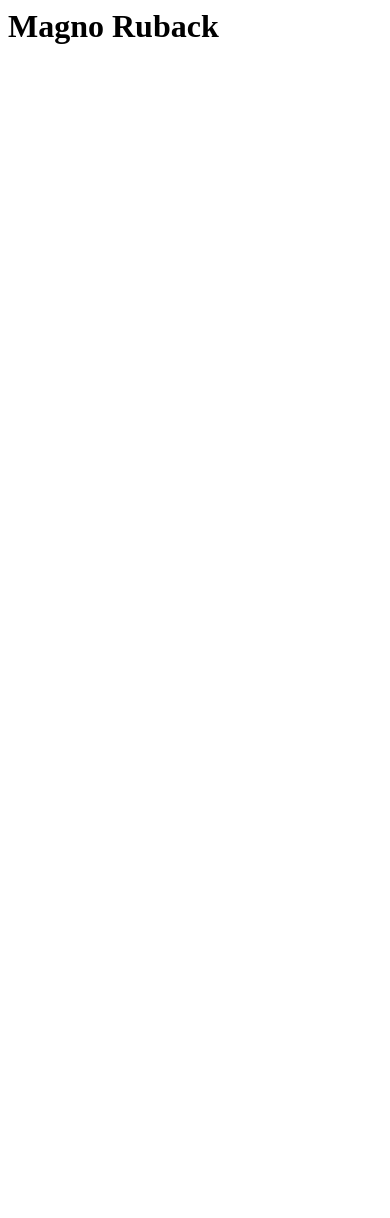
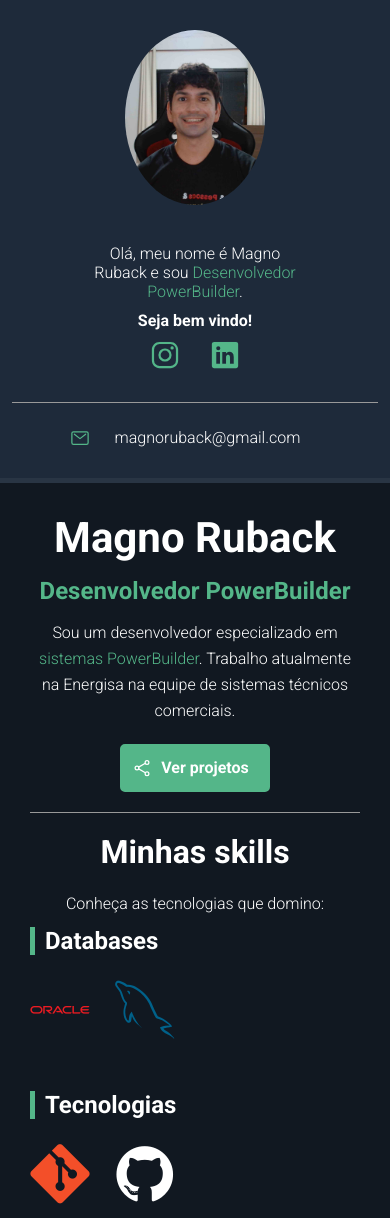
Before and after one commit to magno-ruback/magno-ruback.github.io, a plain HTML site: page index.html in a window 390 px wide. Before the commit the page ends 844 px from the top, so only its background shows below. Drawn offline with nearby package versions, Linux system fonts and the light colour scheme.

Commit message:
Finalizando o portfólio

```diff
--- /dev/null
+++ b/css/styles.css
@@ -0,0 +1,285 @@
+/* Reset */
+* {
+    padding: 0;
+    margin: 0;
+    font-family: 'Roboto', sans-serif;
+    box-sizing: border-box;
+  }
+
+  /* Variables */
+  :root {
+    --main-color: #54B689;
+    --main-text-color: #FFF;
+    --border-color: #999;
+    --bio-bg-color: #1E2A3A;
+    --bio-border-color: #293544;
+    --about-bg-color: #111821;
+  }
+
+  /* General */
+  .highlight {
+    color: var(--main-color);
+  }
+
+  /* Containers */
+  #container {
+    display: flex;
+    flex-direction: row;
+    color: var(--main-text-color);
+  }
+
+  #bio-container {
+    flex: 1 1 20%;
+    min-height: 100vh;
+    background-color: var(--bio-bg-color);
+    text-align: center;
+    padding: 30px 12px;
+    border-right: 5px solid var(--bio-border-color);
+  }
+
+  #about-container {
+    flex: 1 1 80%;
+    min-height: 100vh;
+    background-color: var(--about-bg-color);
+    padding: 50px;
+  }
+
+  /* Bio container */
+  #bio-container h2 {
+    margin-bottom: 25px;
+  }
+
+  #bio-container p {
+    margin-bottom: 20px;
+  }
+
+  #bio-container #welcome-text {
+    font-weight: bold;
+  }
+
+  #bio-image {
+    width: 140px;
+    height: 175px;
+    border-radius: 50%;
+    margin-bottom: 25px;
+  }
+
+  #social-container {
+    display: flex;
+    justify-content: center;
+    list-style: none;
+    border-bottom: 1px solid var(--border-color);
+    margin-bottom: 25px;
+    padding-bottom: 25px;
+  }
+
+  #social-container li {
+    flex: 1 1 0;
+    max-width: 60px;
+  }
+
+  #social-container li a {
+    color: var(--main-color);
+    font-size: 30px;
+  }
+
+  #email-container {
+    display: flex;
+    justify-content: center;
+  }
+
+  #email-container ion-icon,
+  #email-container a {
+    flex: 1 1 0;
+  }
+
+  #email-container a {
+    color: var(--main-text-color);
+    text-decoration: none;
+    max-width: 225px;
+  }
+
+  #email-container ion-icon {
+    color: var(--main-color);
+    font-size: 20px;
+    margin-right: 5px;
+    max-width: 20px;
+  }
+
+  /* about container */
+  #name {
+    font-size: 42px;
+    margin-bottom: 15px;
+  }
+
+  #title {
+    font-size: 24px;
+    margin-bottom: 15px;
+    font-weight: bold;
+  }
+
+  .description {
+    max-width: 75%;
+    margin-bottom: 10px;
+  }
+
+  #btn-projects {
+    font-weight: bold;
+    font-size: 16px;
+    color: var(--main-text-color);
+    background-color: var(--main-color);
+    border: 2px solid var(--main-color);
+    border-radius: 5px;
+    text-decoration: none;
+    transition: .5s;
+    margin: 25px 0;
+    padding: 12px 10px;
+    width: 150px;
+    text-align: center;
+    display: flex;
+  }
+
+  #btn-projects ion-icon,
+  #btn-projects span {
+    flex: 1 1 0;
+  }
+
+  #btn-projects ion-icon {
+    font-size: 20px;
+    max-width: 20px;
+  }
+
+  #btn-projects:hover {
+    background-color: transparent;
+  }
+
+  #skills-section-title {
+    border-top: 1px solid var(--border-color);
+    padding-top: 20px;
+    margin-bottom: 20px;
+    font-size: 32px;
+  }
+
+  #skills-container {
+    display: flex;
+    flex-wrap: wrap;
+    margin-top: 25px;
+  }
+
+  .skills-box {
+    flex: 1 1 33%;
+    max-width: 33%;
+    margin-bottom: 35px;
+  }
+
+  .skills-title {
+    font-size: 24px;
+    margin-bottom: 25px;
+    font-weight: bold;
+    padding-left: 10px;
+    border-left: 5px solid var(--main-color);
+  }
+
+  .skills-box i {
+    font-size: 45px;
+    margin-right: 10px;
+  }
+
+  /* Mobile */
+  @media(max-width: 450px) {
+
+    #container {
+      flex-direction: column;
+    }
+
+    #bio-container {
+      min-height: auto;
+      border-right: none;
+      border-bottom: 5px solid var(--bio-border-color);
+    }
+
+    #bio-container h2 {
+      display: none;
+    }
+
+    #bio-container p {
+      max-width: 60%;
+      margin: 10px auto;
+    }
+
+    #about-container {
+      text-align: center;
+      padding: 30px;
+    }
+
+    #about-container .description {
+      margin: 10px auto;
+      max-width: 100%;
+      line-height: 26px;
+    }
+
+    #btn-projects {
+      margin: 20px auto;
+    }
+
+    .skills-box {
+      flex: 1 1 100%;
+      max-width: 100%;
+      margin-bottom: 40px;
+      text-align: left;
+    }
+
+    .skills-box i {
+      font-size: 60px;
+    }
+
+  }
+
+  /* Mobile */
+  @media(max-width: 450px) {
+    #container {
+        flex-direction: column;
+    }
+
+    #bio-container {
+        min-height: auto;
+        border-right: none;
+        border-bottom: 5px solid var(--bio-border-color);
+    }
+
+    #bio-container h2 {
+        display: none;
+    }
+
+    #bio-container p {
+        max-width: 60%;
+        margin: 10px auto;
+    }
+
+    #about-container {
+        text-align: center;
+        padding: 30px;
+    }
+
+    #about-container .description {
+        margin: 10px auto;
+        max-width: 100%;
+        line-height: 26px;
+    }
+
+    #btn-projects {
+        margin: 20px auto;
+    }
+
+    .skills-box {
+        flex: 1 1 100%;
+        max-width: 100%;
+        margin-bottom: 40px;
+        text-align: left;
+    }
+
+    .skills-box {
+        font-size: 60px;
+    }
+
+  }
--- a/index.html
+++ b/index.html
@@ -1 +1,57 @@
-<h1>Magno Ruback</h1>
+<!DOCTYPE html>
+<html lang="en">
+<head>
+    <meta charset="UTF-8">
+    <meta http-equiv="X-UA-Compatible" content="IE=edge">
+    <meta name="viewport" content="width=device-width, initial-scale=1.0">
+    <title>Porfólio Magno Ruback</title>
+    <!--Google Fontes-->
+    <link rel="preconnect" href="https://fonts.googleapis.com">
+    <link rel="preconnect" href="https://fonts.gstatic.com" crossorigin>
+    <link href="https://fonts.googleapis.com/css2?family=Roboto:ital,wght@0,300;0,700;0,900;1,300;1,700;1,900&display=swap" rel="stylesheet">
+    <!--Dev Icon Fonts-->
+    <link rel="stylesheet" href="https://cdn.jsdelivr.net/gh/devicons/devicon@v2.15.1/devicon.min.css">
+    <!--CSS do projeto-->
+    <link rel="stylesheet" href="css/styles.css">
+</head>
+<body>
+
+    <main id="container">
+        <aside id="bio-container">
+            <h2>Magno Ruback</h2>
+            <img id="bio-image" src="img/2023-02-03_00-27-21 (2).jpg" alt="Magno Ruback">
+            <p>Olá, meu nome é Magno Ruback e sou <span class="highlight">Desenvolvedor PowerBuilder</span>.</p>
+            <p id="welcome-text">Seja bem vindo!</p>
+            <ul id="social-container">
+                <li><a href="#" target="_blank"><ion-icon name="logo-instagram"></ion-icon></a></li>
+                <li><a href="#" target="_blank"><ion-icon name="logo-linkedin"></ion-icon></a></li>
+            </ul>
+            <div id="email-container">
+                <ion-icon name="mail-outline"></ion-icon><a href="mailto:magnoruback@gmail.com">magnoruback@gmail.com</a>
+            </div>
+        </aside>
+        <section id="about-container">
+            <h1 id="name">Magno Ruback</h1>
+            <p id="title"><span class="highlight">Desenvolvedor PowerBuilder</span></p>
+            <p class="description">Sou um desenvolvedor especializado em <span class="highlight">sistemas PowerBuilder</span>. Trabalho atualmente na Energisa na equipe de sistemas técnicos comerciais.</p>
+            <a href="#" id="btn-projects"><ion-icon name="share-social-outline"></ion-icon><span>Ver projetos</span></a>
+            <h2 id="skills-section-title">Minhas skills</h2>
+            <p class="description">Conheça as tecnologias que domino:</p>
+            <div class="skills-box">
+                <p class="skills-title">Databases</p>
+                <i class="devicon-oracle-original colored"></i>
+                <i class="devicon-mysql-plain colored"></i>
+            </div>
+            <div class="skills-box">
+                <p class="skills-title">Tecnologias</p>
+                <i class="devicon-git-plain colored"></i>
+                <i class="devicon-github-original"></i>
+            </div>
+        </section>
+    </main>
+
+    <!--Ion Icon-->
+    <script type="module" src="https://unpkg.com/ionicons@5.5.2/dist/ionicons/ionicons.esm.js"></script>
+    <script nomodule src="https://unpkg.com/ionicons@5.5.2/dist/ionicons/ionicons.js"></script>
+</body>
+</html>
```
Also changed, not shown: img/2023-02-03_00-27-21 (2).jpg (added).
